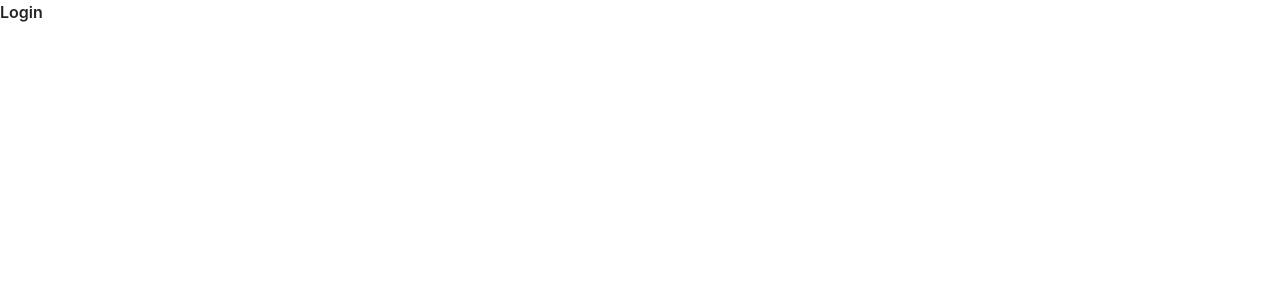
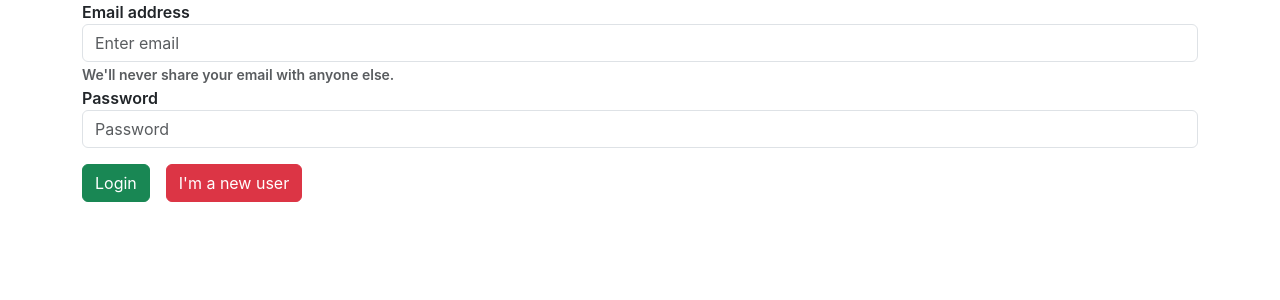
Before and after one commit to sumanchaudhary724/GoFoodie_mernapp, a React (Create React App) app: page /login in a window 1280 px wide. Shown: the top 300 px of the page. Built offline with nearby package versions, Linux system fonts and the light colour scheme.

Commit message:
created login page

```diff
--- a/src/screens/Login.js
+++ b/src/screens/Login.js
@@ -1,5 +1,82 @@
-import React from "react";
+import React, { useState } from "react";
+import { Link, useNavigate } from "react-router-dom";
 
 export default function Login() {
-  return <div>Login</div>;
+  const navigate = useNavigate();
+  const [credentials, setCredentials] = useState({
+    name: "",
+    email: "",
+    password: "",
+    geolocation: "",
+  });
+  const handleSubmit = async (e) => {
+    e.preventDefault();
+    console.log(
+      JSON.stringify({
+        email: credentials.email,
+        password: credentials.password,
+      })
+    );
+    const response = await fetch("http://localhost:8000/api/loginuser", {
+      method: "POST",
+      headers: {
+        "Content-Type": "application/json",
+      },
+      body: JSON.stringify({
+        email: credentials.email,
+        password: credentials.password,
+      }),
+    });
+    const json = await response.json();
+    console.log(json);
+    if (!json.success) {
+      alert("Enter Valid Credentials");
+    }
+    if (json.success) {
+      navigate("/");
+    }
+  };
+  const onChange = (event) => {
+    setCredentials({ ...credentials, [event.target.name]: event.target.value });
+  };
+  return (
+    <div className="container">
+      <form onSubmit={handleSubmit}>
+        <div className="form-group">
+          <label htmlFor="exampleInputEmail1">Email address</label>
+          <input
+            type="email"
+            className="form-control"
+            id="exampleInputEmail1"
+            aria-describedby="emailHelp"
+            name="email"
+            value={credentials.email}
+            onChange={onChange}
+            placeholder="Enter email"
+          />
+          <small id="emailHelp" className="form-text text-muted">
+            We'll never share your email with anyone else.
+          </small>
+        </div>
+        <div className="form-group">
+          <label htmlFor="exampleInputPassword1">Password</label>
+          <input
+            type="password"
+            className="form-control"
+            id="exampleInputPassword1"
+            name="password"
+            value={credentials.password}
+            onChange={onChange}
+            placeholder="Password"
+          />
+        </div>
+        <button type="submit" className="btn btn-success">
+          Login
+        </button>
+        <Link to="/createuser" className="m-3 btn btn-danger">
+          I'm a new user
+        </Link>
+      </form>
+    </div>
+  );
 }
--- a/src/screens/Signup.js
+++ b/src/screens/Signup.js
@@ -1,17 +1,35 @@
 import React, { useState } from "react";
-import { Link } from "react-router-dom";
+import { Link, json } from "react-router-dom";
 
 export default function Signup() {
-  const [credentials, setCredentials] = useState({ name: "", email: "" });
+  const [credentials, setCredentials] = useState({
+    name: "",
+    email: "",
+    password: "",
+    geolocation: "",
+  });
   const handleSubmit = async (e) => {
     e.preventDefault();
-    const response = fetch("http://localhost:8000/api/createuser", {
+    const response = await fetch("http://localhost:8000/api/createuser", {
       method: "POST",
-      header: {
+      headers: {
         "Content-Type": "application/json",
       },
-      body: JSON.stringify(),
+      body: JSON.stringify({
+        name: credentials.name,
+        email: credentials.email,
+        password: credentials.password,
+        location: credentials.geolocation,
+      }),
     });
+    const json = await response.json();
+    console.log(json);
+    if (!json.success) {
+      alert("Enter Valid Credentials");
+    }
+  };
+  const onChange = (event) => {
+    setCredentials({ ...credentials, [event.target.name]: event.target.value });
   };
   return (
     <div className="container">
@@ -21,6 +39,9 @@ export default function Signup() {
           <input
             type="text"
             className="form-control"
+            name="name"
+            value={credentials.name}
+            onChange={onChange}
             placeholder="Enter name"
           />
         </div>
@@ -31,6 +52,9 @@ export default function Signup() {
             className="form-control"
             id="exampleInputEmail1"
             aria-describedby="emailHelp"
+            name="email"
+            value={credentials.email}
+            onChange={onChange}
             placeholder="Enter email"
           />
           <small id="emailHelp" className="form-text text-muted">
@@ -43,7 +67,22 @@ export default function Signup() {
             type="password"
             className="form-control"
             id="exampleInputPassword1"
+            name="password"
+            value={credentials.password}
+            onChange={onChange}
             placeholder="Password"
+          />
+        </div>
+        <div className="form-group">
+          <label htmlFor="exampleInputPassword1">Address</label>
+          <input
+            type="text"
+            className="form-control"
+            id="exampleInputPassword1"
+            name="geolocation"
+            value={credentials.geolocation}
+            onChange={onChange}
+            placeholder="Geolocation"
           />
         </div>
         <button type="submit" className="btn btn-success">
```
Also changed, not shown: 2 other files (tests, documents, lock files or other folders).
